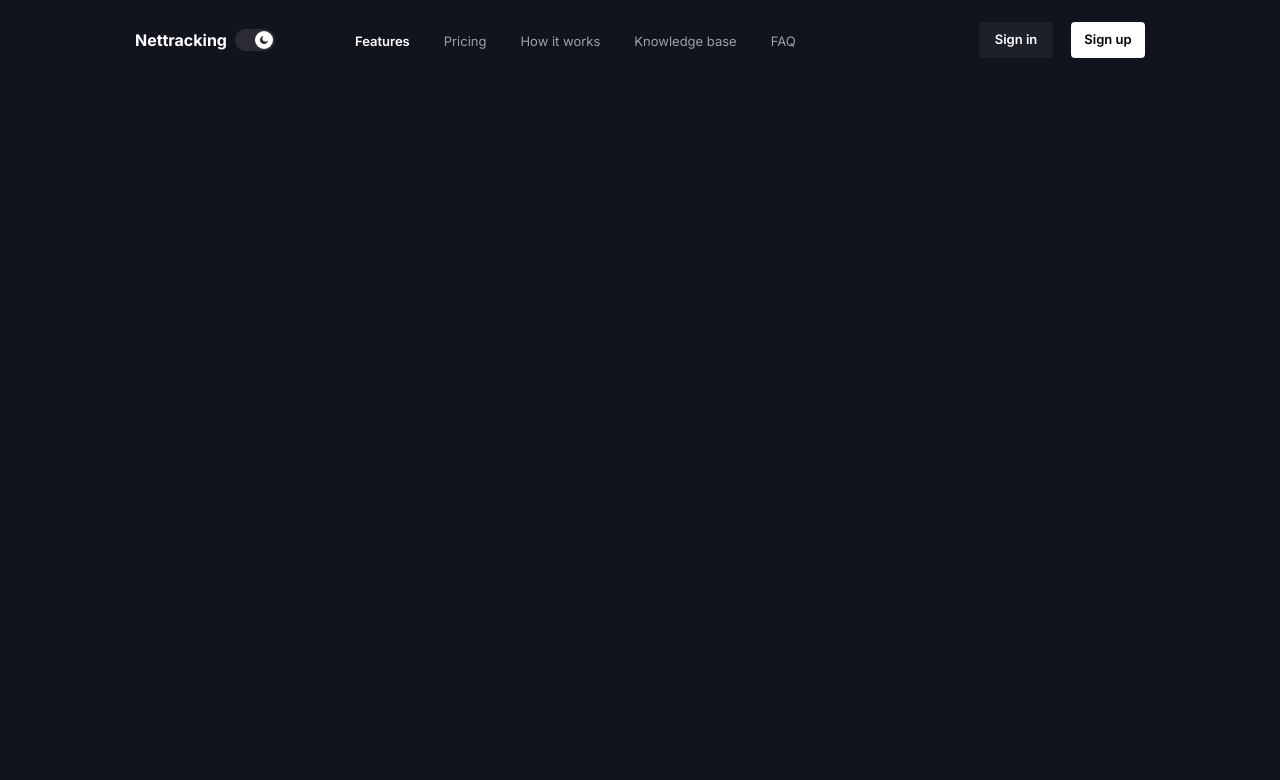
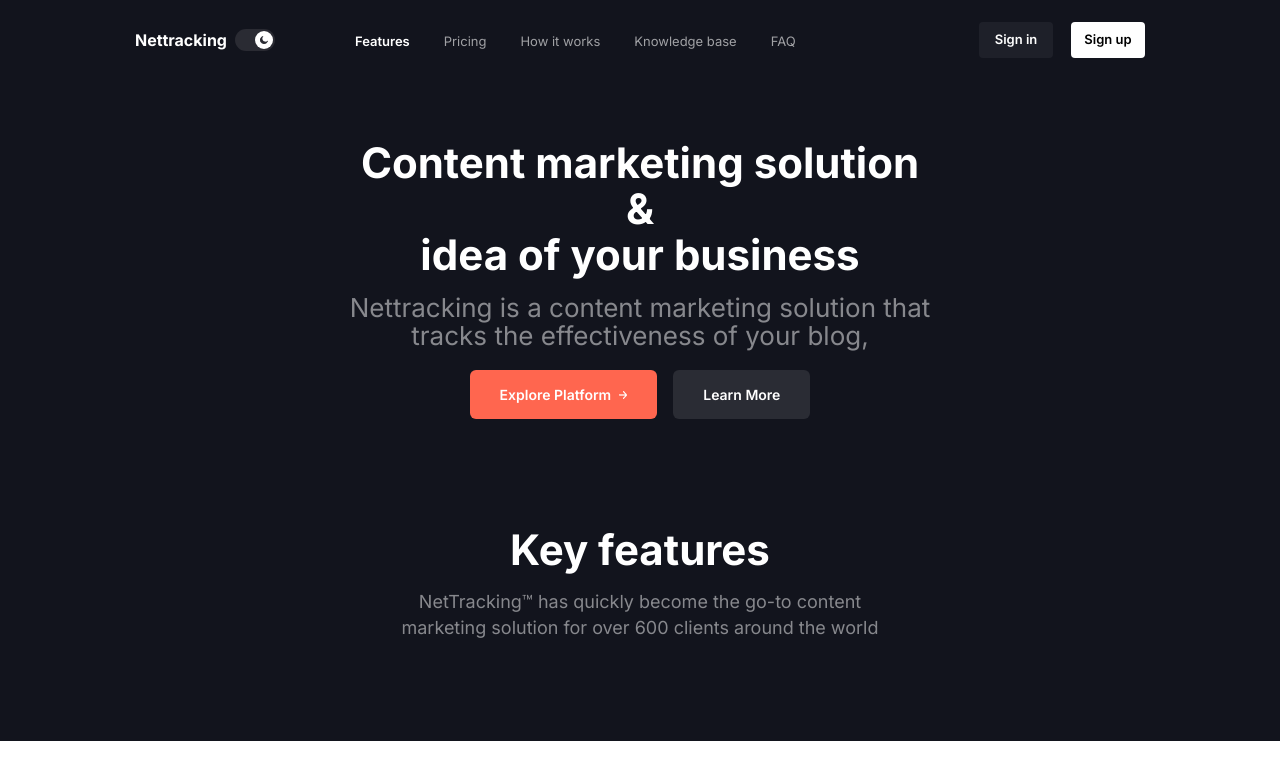
Before and after one commit to ihsajjad/nettracking-job-task, a plain HTML site: page index.html in a window 1280 px wide. Drawn offline with nearby package versions, Linux system fonts and the light colour scheme.

Commit message:
Completed the hero section

```diff
--- a/app.js
+++ b/app.js
@@ -4,14 +4,23 @@ tailwind.config = {
       colors: {
         primary: "#12141D",
         main: "#FF664F",
+        para: "rgba(135, 136, 141, 1)",
       },
     },
     fontSize: {
+      sm: "12px",
       base: "13px",
       normal: "16px",
+      large: "42px",
+      little: "26px",
     },
     fontFamily: {
       inter: "'Inter', sans- serif",
     },
+    lineHeight: {
+      large: "46px",
+      little: "32px",
+      sm: "18px",
+    },
   },
 };
--- a/index.html
+++ b/index.html
@@ -15,12 +15,12 @@
       rel="stylesheet"
     />
   </head>
-  <body class="bg-primary">
+  <body class="">
     <main class="font-inter max-w-[1440px] mx-auto">
       <!-- Header section -->
-      <header>
+      <header class="bg-primary px-5 md:px-[135px] pb-10 md:pb-[100px]">
         <nav
-          class="text-white flex justify-between px-[20px] lg:px-[135px] h-[58px] md:h-[80px] items-center"
+          class="text-white flex justify-between h-[58px] md:h-[80px] items-center"
         >
           <!-- logo container -->
           <div class="flex gap-2 items-center mr-20">
@@ -77,7 +77,53 @@
           </div>
         </nav>
 
-        <div class="hero"></div>
+        <!-- Heor section -->
+        <section>
+          <div
+            class="mt-[50px] md:mt-[60px] text-white text-center w-[335px] md:w-[590px] mx-auto"
+          >
+            <h1
+              class="text-little md:text-large font-bold leading-little md:leading-large"
+            >
+              Content marketing <br class="md:hidden" />
+              solution &amp; <br />
+              idea of your business
+            </h1>
+            <p
+              class="text-para text-sm md:text-[26px] leading-sm md:leading-[28px] mt-3 mb-[18px] md:mt-4 md:mb-5"
+            >
+              Nettracking is a content marketing solution that <br />
+              tracks the effectiveness of your blog,
+            </p>
+            <div class="flex gap-4 justify-center">
+              <button
+                class="flex items-center gap-2 font-semibold text-[9px] md:text-[14px] py-[14px] rounded-md px-[30px] bg-main"
+              >
+                Explore Platform
+                <img src="./assets/icons/right-arrow.png" alt="" />
+              </button>
+              <button
+                class="flex items-center gap-2 font-semibold text-[9px] md:text-[14px] rounded-md px-[30px] bg-white/10"
+              >
+                Learn More
+              </button>
+            </div>
+          </div>
+
+          <div class="text-center mt-[60px] md:mt-[108px]">
+            <h1
+              class="text-little md:text-large font-bold leading-little md:leading-large text-white"
+            >
+              Key features
+            </h1>
+            <p
+              class="text-sm text-para md:text-[18px] leading-sm md:leading-[26px] mt-3 md:mt-4 w-[288px] md:w-[522px] mx-auto -tracking-[2%]"
+            >
+              NetTracking™ has quickly become the go-to content marketing
+              solution for over 600 clients around the world
+            </p>
+          </div>
+        </section>
       </header>
     </main>
     <script src="./app.js"></script>
```
Also changed, not shown: assets/icons/right-arrow.png (added).
